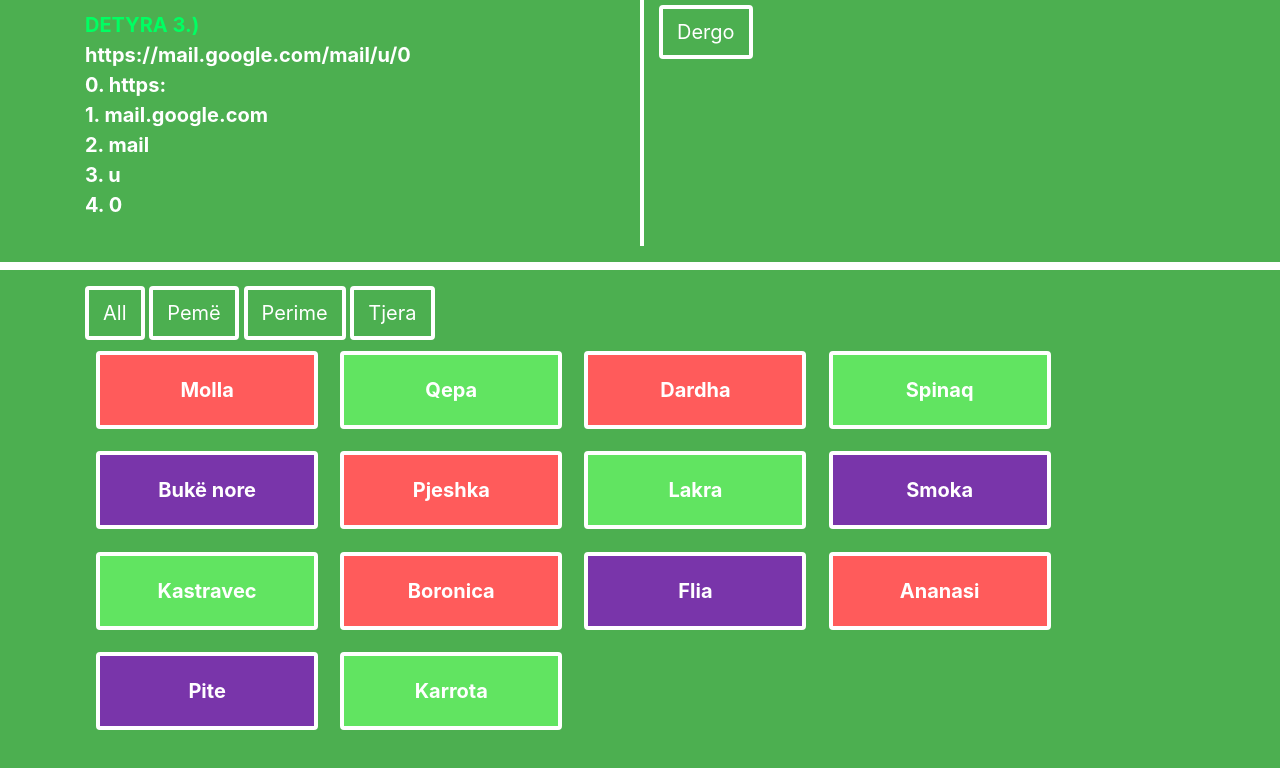
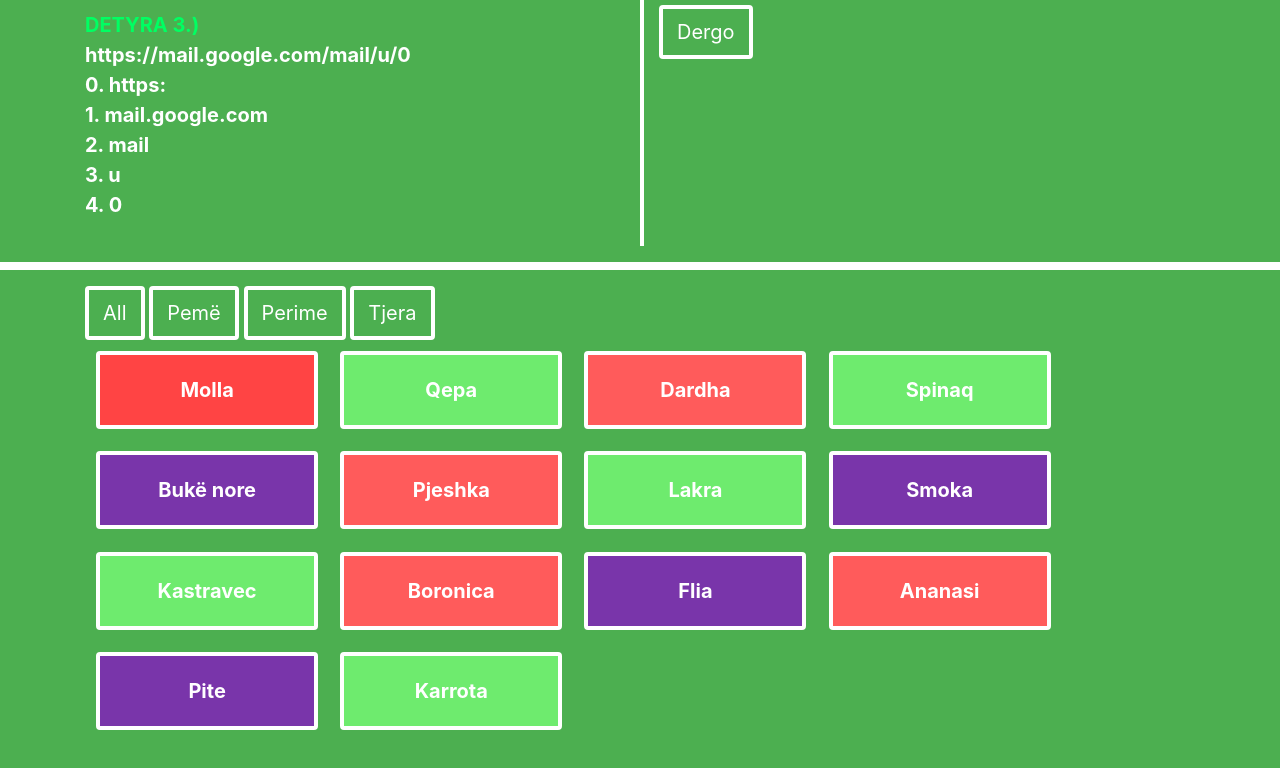
Before and after one commit to Yllcaka/JavaScript-Vision, a plain HTML site: page index.html in a window 1280 px wide. In both pictures the pointer is over the element "Molla". Shown: the part 559-1327 px from the top of the page. Drawn offline with nearby package versions, Linux system fonts and the light colour scheme.

Commit message:
Added hover to tab items

```diff
--- a/style.css
+++ b/style.css
@@ -269,18 +269,31 @@ input[type='checkbox']:hover {
     border-radius: 4px;
     border: 4px solid white;
     text-align: center;
+    transition: 0.2s ease-in-out;
 }
 
 .fruit {
     background-color: rgb(255, 91, 91);
 }
 
+.fruit:hover {
+    background-color: rgb(255, 68, 68);
+}
+
+.vegetable:hover {
+    background-color: rgb(72, 214, 72);
+}
+
 .vegetable {
-    background-color: rgb(97, 228, 97);
+    background-color: rgb(110, 235, 110);
 }
 
 .other {
     background-color: rgb(121, 53, 170);
+}
+
+.other:hover {
+    background-color: rgb(106, 42, 151);
 }
 
 .grid-item--width2 {
```
